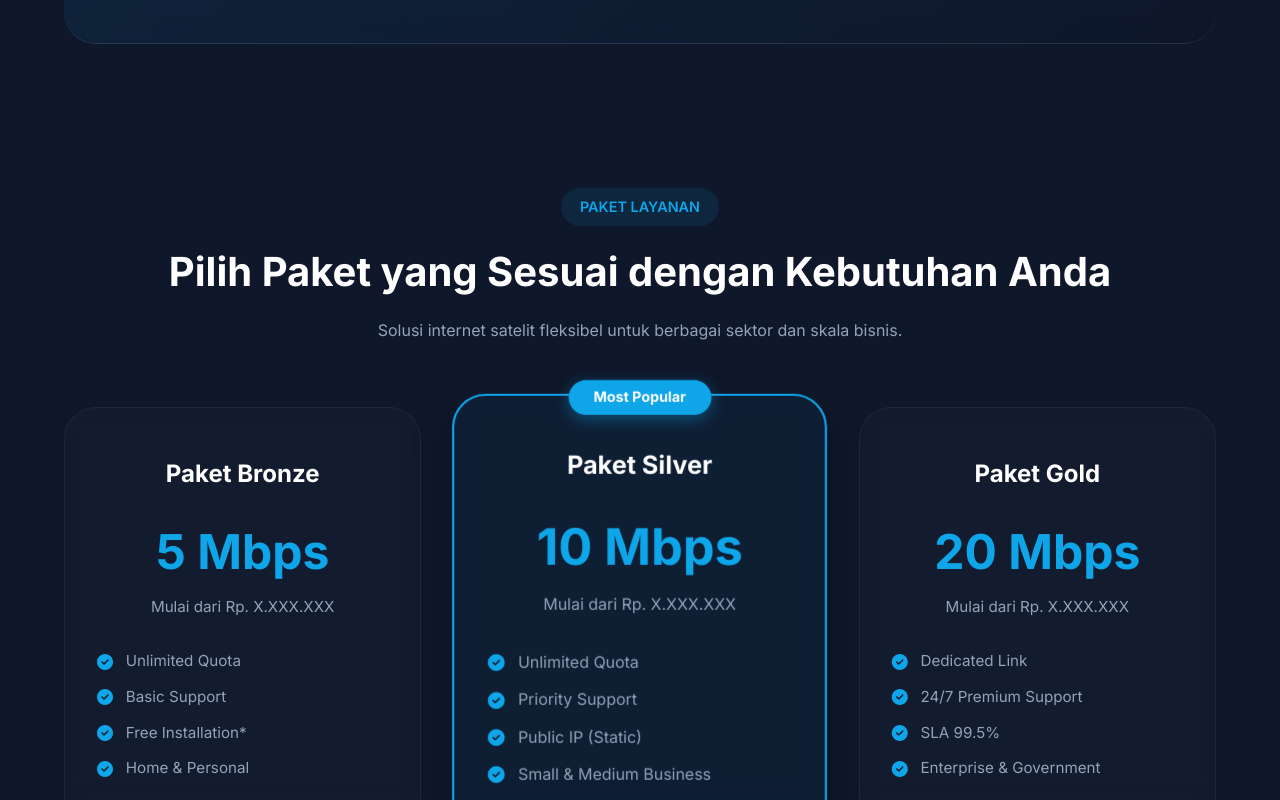
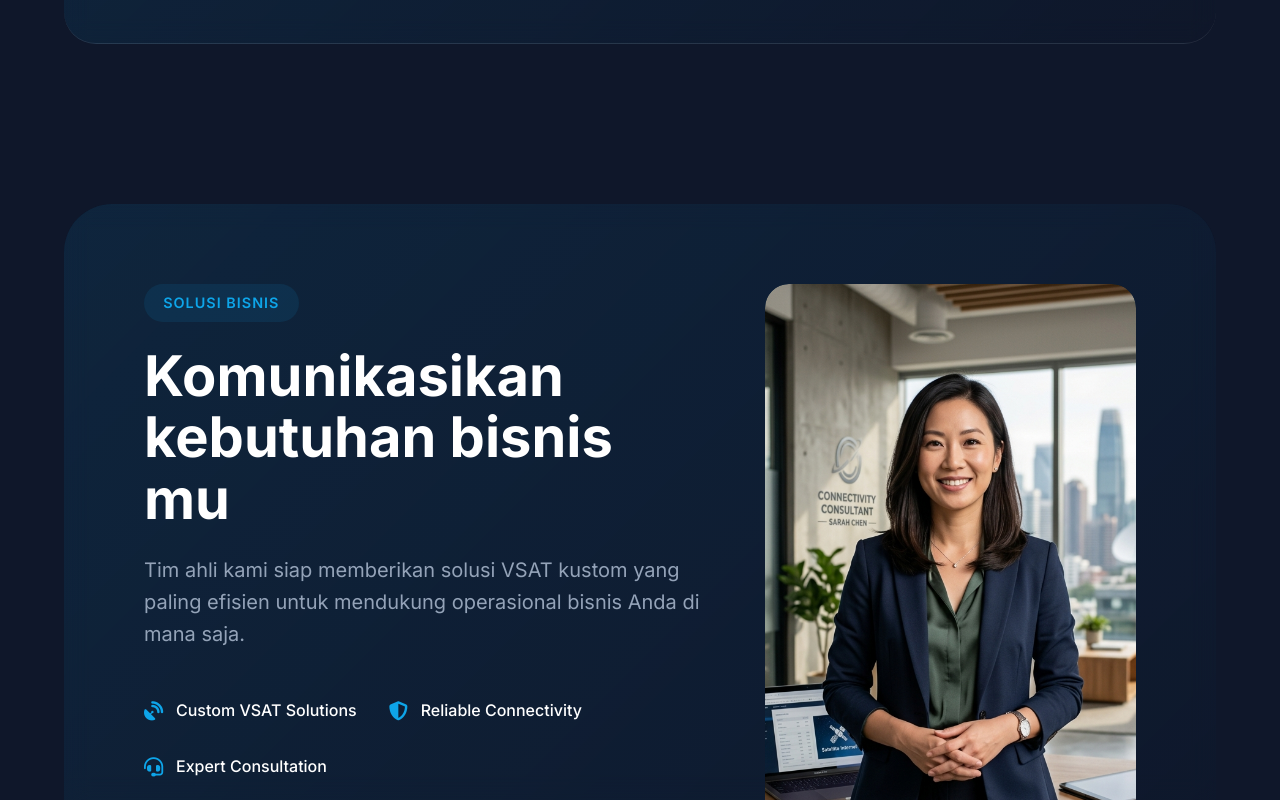
Before and after one commit to fuureya/skyaccess, a Vue app: page / in a window 1280 px wide. Shown: the part 2000-2800 px from the top of the page. Built offline with nearby package versions, Linux system fonts and the light colour scheme.

Commit message:
feat: replace packages section with a new consultation card and implement a global button component system

```diff
--- a/src/assets/main.css
+++ b/src/assets/main.css
@@ -55,3 +55,58 @@ button {
   background: none;
   font-family: inherit;
 }
+
+/* Button System */
+.btn {
+  display: inline-flex;
+  align-items: center;
+  justify-content: center;
+  gap: 0.8rem;
+  padding: 1rem 2rem;
+  border-radius: 50px;
+  font-weight: 700;
+  font-size: 1rem;
+  transition: all 0.4s cubic-bezier(0.4, 0, 0.2, 1);
+  text-align: center;
+}
+
+.btn-primary {
+  background: linear-gradient(135deg, var(--primary) 0%, #0369a1 100%);
+  color: white;
+  box-shadow: 0 10px 25px rgba(14, 165, 233, 0.3);
+  animation: pulse-glow 3s infinite;
+}
+
+.btn-primary:hover {
+  transform: translateY(-3px) scale(1.02);
+  box-shadow: 0 15px 35px rgba(14, 165, 233, 0.5);
+  background: linear-gradient(135deg, var(--primary-hover) 0%, var(--primary) 100%);
+}
+
+.btn-outline {
+  border: 2px solid var(--primary);
+  color: var(--primary);
+  background: transparent;
+}
+
+.btn-outline:hover {
+  background: rgba(14, 165, 233, 0.1);
+  transform: translateY(-3px);
+}
+
+.btn-lg {
+  padding: 1.25rem 2.5rem;
+  font-size: 1.1rem;
+}
+
+@keyframes pulse-glow {
+  0% {
+    box-shadow: 0 0 0 0 rgba(14, 165, 233, 0.4);
+  }
+  70% {
+    box-shadow: 0 0 0 15px rgba(14, 165, 233, 0);
+  }
+  100% {
+    box-shadow: 0 0 0 0 rgba(14, 165, 233, 0);
+  }
+}
--- a/src/components/Jumbotron.vue
+++ b/src/components/Jumbotron.vue
@@ -17,10 +17,14 @@ const { t } = useI18n();
           {{ t('hero.subheadline') }}
         </p>
 
-        <div class="cta-group">
-          <a href="https://wa.me/628114499096" target="_blank" class="btn btn-primary">{{ t('hero.cta1') }} <i class="fab fa-whatsapp"></i></a>
-          <button class="btn btn-outline">{{ t('hero.cta2') }}</button>
-        </div>
+        <div class="hero-btns">
+        <a href="https://wa.me/628114499096" target="_blank" class="btn btn-primary btn-lg">
+          {{ t('hero.cta1') }} <i class="fab fa-whatsapp"></i>
+        </a>
+        <a href="#packages" class="btn btn-outline btn-lg">
+          {{ t('hero.cta2') }}
+        </a>
+      </div>
 
         <div class="hero-stats">
           <div class="stat-item">
--- a/src/components/Packages.vue
+++ b/src/components/Packages.vue
@@ -4,49 +4,54 @@ const { t } = useI18n();
 </script>
 
 <template>
-  <section class="packages-section container">
-    <div class="section-header">
-      <div class="section-badge">{{ t('packages.badge') }}</div>
-      <h2 class="section-title">{{ t('packages.title') }}</h2>
-      <p class="section-desc">{{ t('packages.subtitle') }}</p>
-    </div>
-
-    <div class="packages-grid">
-      <div
-        v-for="(pkg, index) in t('packages.list')"
-        :key="index"
-        class="package-card"
-        :class="{ 'popular': pkg.isPopular }"
-      >
-        <div v-if="pkg.isPopular" class="popular-badge">Most Popular</div>
-        <div class="package-header">
-          <h3 class="package-name">{{ pkg.name }}</h3>
-          <div class="package-speed">{{ pkg.speed }}</div>
-          <div class="package-price">{{ pkg.price }}</div>
+  <section class="consultation-section container">
+    <div class="consultation-card glass">
+      <div class="consultation-content">
+        <div class="section-badge">{{ t('packages.badge') }}</div>
+        <h2 class="section-title">{{ t('packages.title') }}</h2>
+        <p class="section-desc">
+          {{ t('packages.desc') }}
+        </p>
+        <div class="consultation-features">
+          <div class="c-feat">
+            <i class="fas fa-satellite-dish"></i>
+            <span>Custom VSAT Solutions</span>
+          </div>
+          <div class="c-feat">
+            <i class="fas fa-shield-alt"></i>
+            <span>Reliable Connectivity</span>
+          </div>
+          <div class="c-feat">
+            <i class="fas fa-headset"></i>
+            <span>Expert Consultation</span>
+          </div>
         </div>
-
-        <ul class="package-features">
-          <li v-for="(feat, fIndex) in pkg.features" :key="fIndex">
-            <i class="fas fa-check-circle"></i> {{ feat }}
-          </li>
-        </ul>
-
-        <a href="https://wa.me/628114499096" target="_blank" class="btn" :class="pkg.isPopular ? 'btn-primary' : 'btn-outline'">
+        <a href="https://wa.me/628114499096" target="_blank" class="btn btn-primary btn-lg">
           {{ t('packages.cta') }} <i class="fab fa-whatsapp"></i>
         </a>
+      </div>
+      <div class="consultation-visual">
+        <div class="visual-glow"></div>
+        <img src="../assets/img/consultant.png" alt="Professional Consultant" class="consultant-image" />
       </div>
     </div>
   </section>
 </template>
 
 <style scoped>
-.packages-section {
-  padding: 5rem 1.5rem;
+.consultation-section {
+  padding: 6rem 1.5rem;
 }
 
-.section-header {
-  text-align: center;
-  margin-bottom: 4rem;
+.consultation-card {
+  display: grid;
+  grid-template-columns: 1.2fr 0.8fr;
+  gap: 4rem;
+  padding: 5rem;
+  border-radius: 48px;
+  overflow: hidden;
+  position: relative;
+  background: linear-gradient(135deg, rgba(14, 165, 233, 0.1) 0%, rgba(15, 23, 42, 0.4) 100%);
 }
 
 .section-badge {
@@ -57,125 +62,105 @@ const { t } = useI18n();
   border-radius: 50px;
   font-size: 0.9rem;
   font-weight: 600;
-  margin-bottom: 1rem;
+  margin-bottom: 1.5rem;
   text-transform: uppercase;
+  letter-spacing: 1px;
 }
 
 .section-title {
-  font-size: 2.5rem;
+  font-size: 3.5rem;
   font-weight: 800;
   color: #fff;
-  margin-bottom: 1rem;
+  margin-bottom: 1.5rem;
+  line-height: 1.1;
 }
 
 .section-desc {
   color: var(--text-muted);
+  font-size: 1.25rem;
+  line-height: 1.6;
+  margin-bottom: 3rem;
   max-width: 600px;
-  margin: 0 auto;
 }
 
-.packages-grid {
-  display: grid;
-  grid-template-columns: repeat(auto-fit, minmax(300px, 1fr));
-  gap: 2.5rem;
-  align-items: center;
+.consultation-features {
+  display: flex;
+  gap: 2rem;
+  margin-bottom: 3.5rem;
+  flex-wrap: wrap;
 }
 
-.package-card {
-  background: rgba(255, 255, 255, 0.02);
-  border: 1px solid rgba(255, 255, 255, 0.05);
-  padding: 3rem 2rem;
-  border-radius: 32px;
-  text-align: center;
-  position: relative;
-  transition: all 0.4s cubic-bezier(0.4, 0, 0.2, 1);
-  backdrop-filter: blur(10px);
-}
-
-.package-card:hover {
-  transform: translateY(-10px);
-  background: rgba(255, 255, 255, 0.04);
-  border-color: rgba(14, 165, 233, 0.3);
-}
-
-.package-card.popular {
-  background: rgba(14, 165, 233, 0.05);
-  border: 2px solid var(--primary);
-  transform: scale(1.05);
-  box-shadow: 0 20px 40px rgba(0, 0, 0, 0.3);
-}
-
-.package-card.popular:hover {
-  transform: scale(1.08) translateY(-10px);
-}
-
-.popular-badge {
-  position: absolute;
-  top: -15px;
-  left: 50%;
-  transform: translateX(-50%);
-  background: var(--primary);
-  color: #fff;
-  padding: 0.4rem 1.5rem;
-  border-radius: 50px;
-  font-size: 0.85rem;
-  font-weight: 700;
-  box-shadow: 0 4px 15px rgba(14, 165, 233, 0.4);
-}
-
-.package-name {
-  font-size: 1.5rem;
-  font-weight: 700;
-  color: #fff;
-  margin-bottom: 1.5rem;
-}
-
-.package-speed {
-  font-size: 3rem;
-  font-weight: 900;
-  color: var(--primary);
-  margin-bottom: 0.5rem;
-}
-
-.package-price {
-  color: var(--text-muted);
-  font-size: 0.95rem;
-  margin-bottom: 2rem;
-}
-
-.package-features {
-  list-style: none;
-  padding: 0;
-  margin: 0 0 2.5rem;
-  text-align: left;
-}
-
-.package-features li {
-  color: var(--text-muted);
-  margin-bottom: 0.8rem;
+.c-feat {
   display: flex;
   align-items: center;
   gap: 0.8rem;
-  font-size: 0.95rem;
+  color: #fff;
+  font-weight: 500;
 }
 
-.package-features li i {
+.c-feat i {
   color: var(--primary);
-  font-size: 1rem;
+  font-size: 1.2rem;
 }
 
-.package-card .btn {
-  width: 100%;
-  padding: 1.2rem;
+.btn-lg {
+  padding: 1.5rem 3rem;
+  font-size: 1.2rem;
   font-weight: 700;
 }
 
+.consultation-visual {
+  position: relative;
+  display: flex;
+  align-items: center;
+  justify-content: center;
+  overflow: hidden;
+  border-radius: 24px;
+}
+
+.consultant-image {
+  width: 100%;
+  height: 100%;
+  object-fit: cover;
+  position: relative;
+  z-index: 2;
+  border-radius: 24px;
+  box-shadow: 0 20px 40px rgba(0, 0, 0, 0.4);
+}
+
+.visual-glow {
+  position: absolute;
+  width: 100%;
+  height: 100%;
+  background: var(--primary);
+  filter: blur(80px);
+  opacity: 0.15;
+  z-index: 1;
+}
+
+@media (max-width: 1200px) {
+  .section-title {
+    font-size: 2.8rem;
+  }
+}
+
 @media (max-width: 991px) {
-  .package-card.popular {
-    transform: scale(1);
+  .consultation-card {
+    grid-template-columns: 1fr;
+    padding: 4rem 2rem;
+    text-align: center;
   }
-  .package-card.popular:hover {
-    transform: translateY(-10px);
+
+  .consultation-features {
+    justify-content: center;
+  }
+
+  .section-desc {
+    margin: 0 auto 3rem;
+  }
+
+  .consultation-visual {
+    display: none;
   }
 }
 </style>
--- a/src/translations.js
+++ b/src/translations.js
@@ -51,33 +51,10 @@ const translations = {
       ctaBtn: 'Konsultasi Gratis'
     },
     packages: {
-      badge: 'Paket Layanan',
-      title: 'Pilih Paket yang Sesuai dengan Kebutuhan Anda',
-      subtitle: 'Solusi internet satelit fleksibel untuk berbagai sektor dan skala bisnis.',
-      cta: 'Pesan Sekarang',
-      list: [
-        {
-          name: 'Paket Bronze',
-          speed: '5 Mbps',
-          price: 'Mulai dari Rp. X.XXX.XXX',
-          features: ['Unlimited Quota', 'Basic Support', 'Free Installation*', 'Home & Personal'],
-          isPopular: false
-        },
-        {
-          name: 'Paket Silver',
-          speed: '10 Mbps',
-          price: 'Mulai dari Rp. X.XXX.XXX',
-          features: ['Unlimited Quota', 'Priority Support', 'Public IP (Static)', 'Small & Medium Business'],
-          isPopular: true
-        },
-        {
-          name: 'Paket Gold',
-          speed: '20 Mbps',
-          price: 'Mulai dari Rp. X.XXX.XXX',
-          features: ['Dedicated Link', '24/7 Premium Support', 'SLA 99.5%', 'Enterprise & Government'],
-          isPopular: false
-        }
-      ]
+      badge: 'Solusi Bisnis',
+      title: 'Komunikasikan kebutuhan bisnis mu',
+      desc: 'Tim ahli kami siap memberikan solusi VSAT kustom yang paling efisien untuk mendukung operasional bisnis Anda di mana saja.',
+      cta: 'Hubungi Ahli Kami (WhatsApp)'
     },
     footer: {
       tagline: 'TV di setiap layar Anda dengan internet tercepat',
@@ -133,33 +110,10 @@ const translations = {
       ctaBtn: 'Free Consultation'
     },
     packages: {
-      badge: 'Service Packages',
-      title: 'Choose the Plan that Fits Your Needs',
-      subtitle: 'Flexible satellite internet solutions for various sectors and business scales.',
-      cta: 'Order Now',
-      list: [
-        {
-          name: 'Bronze Plan',
-          speed: '5 Mbps',
-          price: 'Starting from Rp. X.XXX.XXX',
-          features: ['Unlimited Quota', 'Basic Support', 'Free Installation*', 'Home & Personal'],
-          isPopular: false
-        },
-        {
-          name: 'Silver Plan',
-          speed: '10 Mbps',
-          price: 'Starting from Rp. X.XXX.XXX',
-          features: ['Unlimited Quota', 'Priority Support', 'Public IP (Static)', 'Small & Medium Business'],
-          isPopular: true
-        },
-        {
-          name: 'Gold Plan',
-          speed: '20 Mbps',
-          price: 'Starting from Rp. X.XXX.XXX',
-          features: ['Dedicated Link', '24/7 Premium Support', 'SLA 99.5%', 'Enterprise & Government'],
-          isPopular: false
-        }
-      ]
+      badge: 'Business Solution',
+      title: 'Communicate your business needs',
+      desc: 'Our team of experts is ready to provide the most efficient custom VSAT solutions to support your business operations anywhere.',
+      cta: 'Contact Our Expert (WhatsApp)'
     },
     footer: {
       tagline: 'TV on your every screen with the fastest internet',
--- a/src/views/HomeView.vue
+++ b/src/views/HomeView.vue
@@ -31,7 +31,7 @@ const { t } = useI18n();
           <h3>{{ t('info.cta') }}</h3>
           <p>{{ t('hero.subheadline') }}</p>
         </div>
-        <a href="https://wa.me/628114499096" target="_blank" class="btn btn-primary">
+        <a href="https://wa.me/628114499096" target="_blank" class="btn btn-primary btn-lg">
           {{ t('info.ctaBtn') }} <i class="fab fa-whatsapp"></i>
         </a>
       </div>
```
Also changed, not shown: src/assets/img/consultant.png (added).
